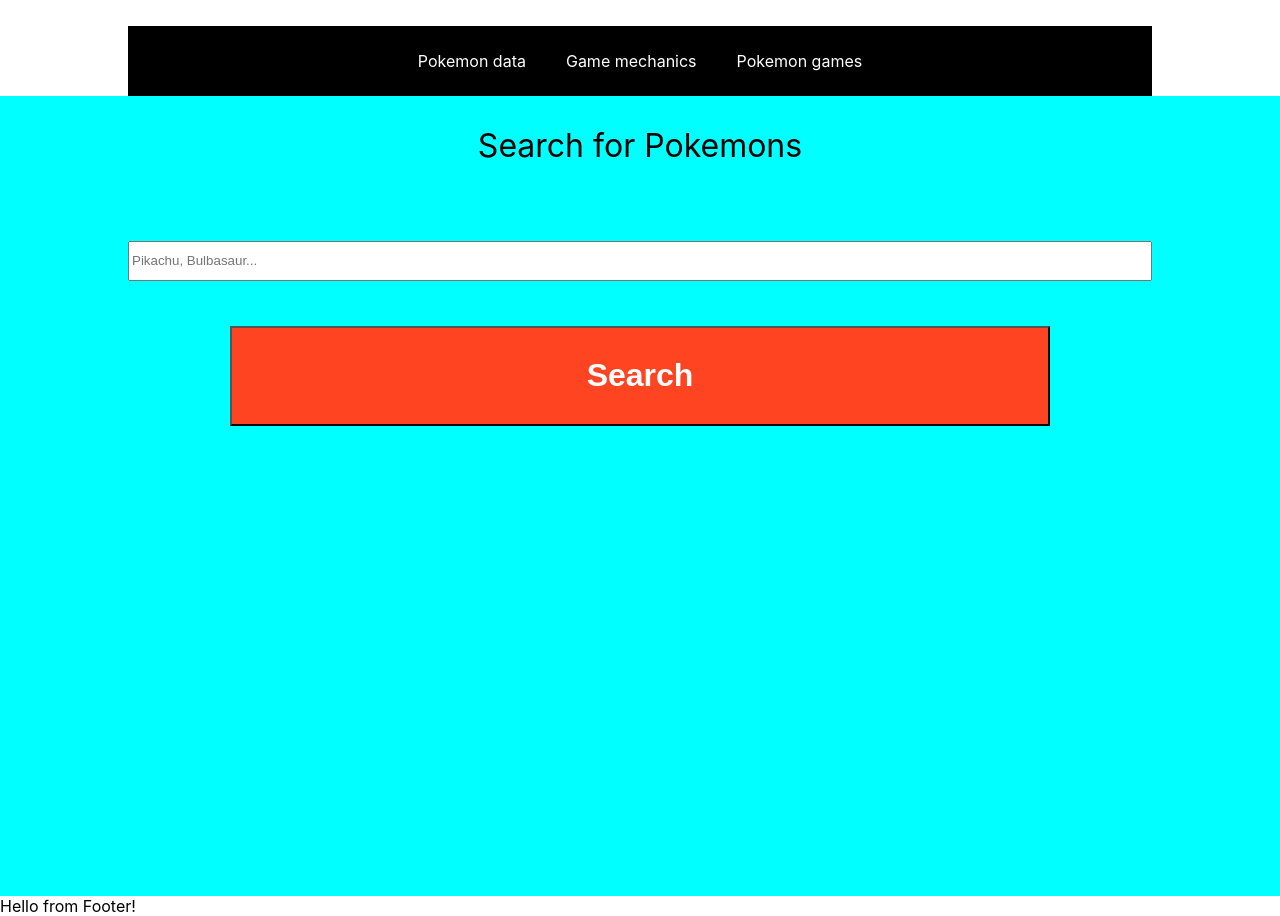
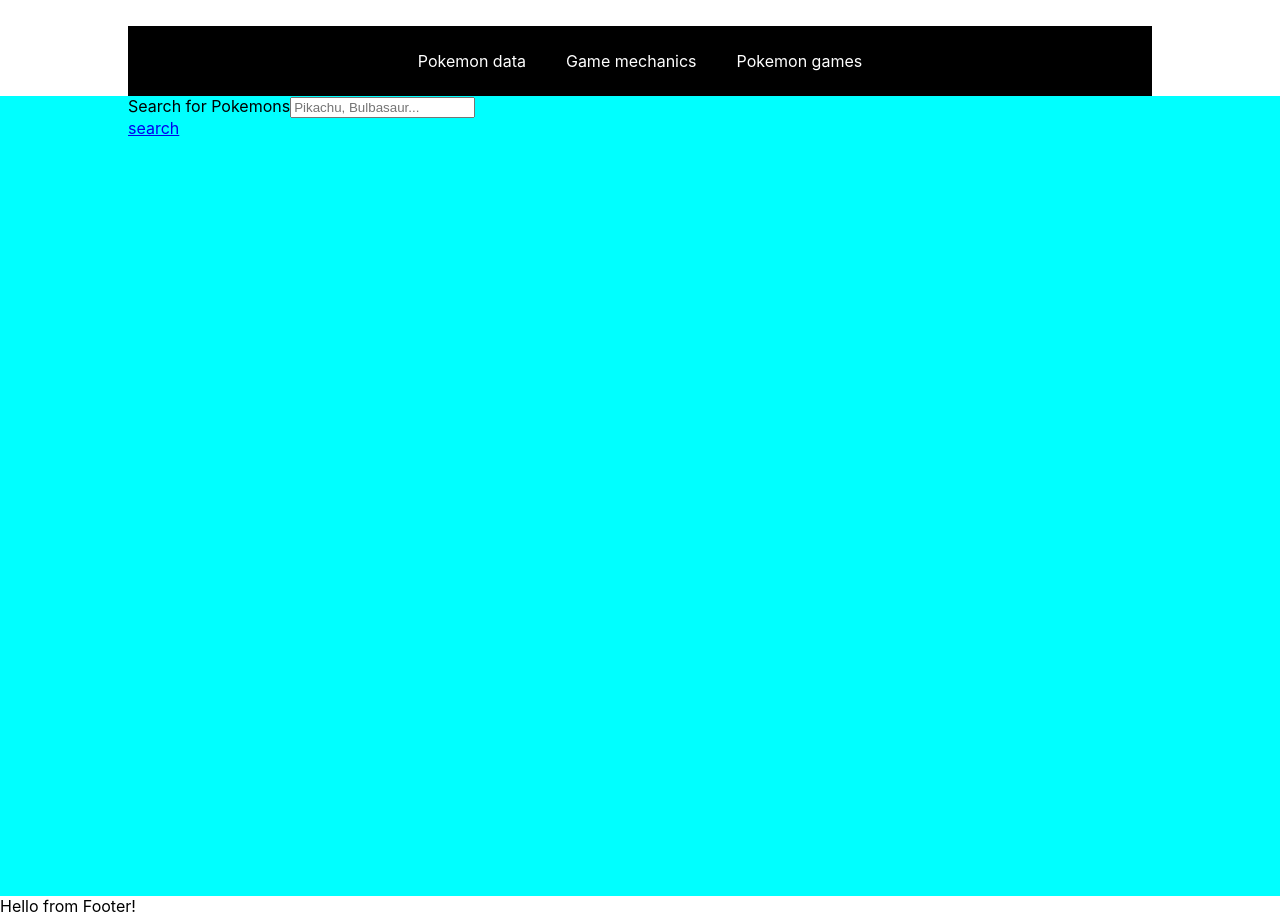
Before and after one commit to AiranSchez/Pokedex-React, a React (Create React App) app: page / in a window 1280 px wide. Built offline with nearby package versions, Linux system fonts and the light colour scheme.

Commit message:
Refactored method to call the API moving it to another component

```diff
--- a/src/App.tsx
+++ b/src/App.tsx
@@ -15,7 +15,7 @@
     <div className="App">
         <Header/>
         <Router>
-            <Route exact path={ROUTE.Home} component={Home}/>
+            <Route exact path={ROUTE.Home} component={Home} />
             <Route exact path={ROUTE.PokemonDetails} component={PokemonDetails}/>
         </Router>
         <Footer/>
--- a/src/components/Body/Body.tsx
+++ b/src/components/Body/Body.tsx
@@ -1,57 +1,21 @@
 import * as React from 'react';
+import {useState} from 'react';
 import './Body.scss';
 import {SearchBar} from '../SearchBar';
-import {useEffect, useState} from 'react';
-import axios from 'axios';
-import {ContentDetail} from '../ContentDetail';
-
-interface PokemonItems {
-    name: string;
-    items: string[];
-    sprites: {
-        front_default: string;
-    };
-    stats: any;
-}
-
-const initialState:PokemonItems = {
-    name: '',
-    sprites: {front_default: ''},
-    items: [],
-    stats: [],
-};
+import {Link} from 'react-router-dom';
 
 export const Body: React.FC<{}> = () => {
     const [searchTerm, setSearchTerm] = useState('');
-    const [pokemons, setPokemons] = useState<PokemonItems>(initialState);
-
     const onInputChange = (e: React.ChangeEvent<HTMLInputElement>) => {
         setSearchTerm(e.target.value);
-    };
-    useEffect(() => {
-        console.log(searchTerm);
-    }, [searchTerm]);
-
-    function apiCall() {
-        try {
-            axios.get(`https://pokeapi.co/api/v2/pokemon/${searchTerm.toLowerCase()}`)
-                .then((response) => setPokemons(response.data));
-        } catch (error) {
-            console.log(error);
-        }
-    }
-    const handleClick = (e: React.FormEvent) => {
-        e.preventDefault();
-        apiCall();
-        console.log(pokemons);
     };
     return (
         <div className="Content">
             <SearchBar searchTerm={searchTerm} onInputChange={onInputChange}
-                       onClick={(event: React.FormEvent<Element>) => handleClick(event)}/>
-            {pokemons.name !== '' &&
-                <ContentDetail pokemon={pokemons}/>
-            }
+            />
+            <Link to={`/PokemonDetails/${searchTerm}`}>
+                search
+            </Link>
         </div>
     );
 };
--- a/src/components/ContentDetail/ContentDetail.tsx
+++ b/src/components/ContentDetail/ContentDetail.tsx
@@ -7,6 +7,7 @@
 
 export const ContentDetail: React.FC<ContentDetailProps> = ({pokemon}) => (
   <div className="ContentDetail">
+
       <div>
           {pokemon &&
             <img src={pokemon.sprites.front_default} alt="Hola"/>
--- a/src/components/SearchBar/SearchBar.tsx
+++ b/src/components/SearchBar/SearchBar.tsx
@@ -1,18 +1,15 @@
 import * as React from 'react';
 import './SearchBar.scss';
-import {Link} from 'react-router-dom';
 
 interface SearchBarProps {
     searchTerm: string;
     onInputChange?: (event: React.ChangeEvent<HTMLInputElement>) => string | void;
-    onClick?: any;
     // pokemontypes: any;
 }
 
-export const SearchBar: React.FC<SearchBarProps> = ({searchTerm, onInputChange, onClick, /*pokemonTypes*/}) => {
+export const SearchBar: React.FC<SearchBarProps> = ({searchTerm, onInputChange, /*pokemonTypes*/}) => {
     return (
         <div className="SearchBar">
-            <form>
             <span>Search for Pokemons</span>
             <input
                 type="search"
@@ -21,10 +18,7 @@
                 onChange={onInputChange}
                 required
             />
-                <Link to="/PokemonDetails">
-                    <button type="submit" onClick={onClick}>Search</button>
-                </Link>
-            </form>
+
         </div>
     );
 };
--- a/src/pages/PokemonDetails/PokemonDetails.tsx
+++ b/src/pages/PokemonDetails/PokemonDetails.tsx
@@ -1,11 +1,39 @@
 import * as React from 'react';
 import './styles.scss';
 import {ContentDetail} from '../../components/ContentDetail';
+import axios from 'axios';
+import {useEffect, useState} from 'react';
+import { useParams } from 'react-router-dom';
 
-export const PokemonDetails: React.FC<{}> = () => (
-    <div className="PokemonDetails">
-        <ContentDetail/>
-    </div>
-);
+interface PokeProps {
+    SearchTerm: string;
+}
+
+export const PokemonDetails: React.FC<PokeProps> = ({SearchTerm}) => {
+        const [ahahah, seahahah] = useState('');
+        const {Poke: urlparams} = useParams();
+
+        useEffect(() => {
+            try {
+                axios.get(`https://pokeapi.co/api/v2/pokemon/${urlparams.toLowerCase()}`)
+                    .then((response) =>{
+                        console.log(urlparams);
+                        seahahah(response.data);}
+                        );
+            } catch (error) {
+                console.log(error);
+            }
+        }, [SearchTerm, urlparams]);
+
+        return (
+            <div className="PokemonDetails">
+                {SearchTerm}
+                <p>Nombre: { urlparams}</p>
+                <ContentDetail pokemon={ahahah}/>
+            </div>
+
+        );
+    }
+;
 
 PokemonDetails.displayName = 'PokemonDetails';
--- a/src/routes/routes.ts
+++ b/src/routes/routes.ts
@@ -5,5 +5,5 @@
 
 export const ROUTE: typeRoute = {
     Home: '/',
-    PokemonDetails: '/PokemonDetails'
+    PokemonDetails: '/PokemonDetails/:Poke'
 };
```
Lines whose indentation alone changed are shown as unchanged.
